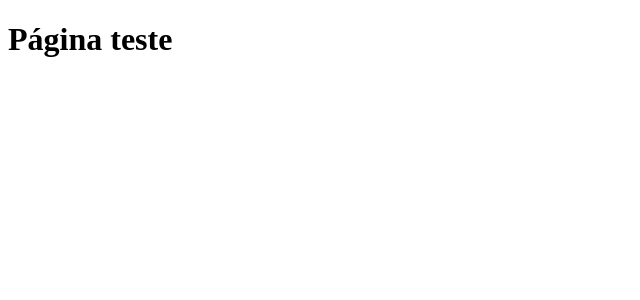
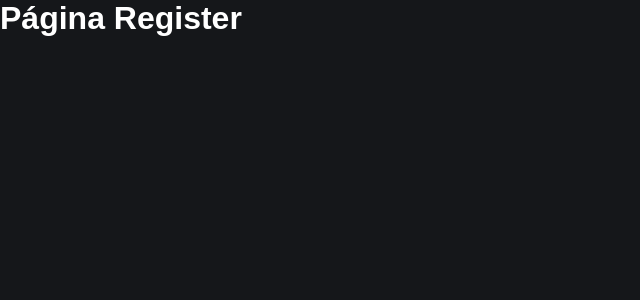
Before and after one commit to lz-junior/Class-React-2, a React (Create React App) app in the folder react-firebase/react-firebase/: page /register in a window 1280 px wide. Shown: the top 300 px of the page, without its empty margins (0-640 px from the left). Built offline with nearby package versions, Linux system fonts and the light colour scheme.

Commit message:
ToDo-newRoutes

```diff
--- a/react-firebase/react-firebase/src/App.js
+++ b/react-firebase/react-firebase/src/App.js
@@ -1,7 +1,10 @@
+import { BrowserRouter } from 'react-router-dom';
+import RoutesApp from './routes/index';
+
 export default function App() {
   return (
-    <div>
-      <h1>Página teste</h1>
-    </div>
+    <BrowserRouter>
+      <RoutesApp/>
+    </BrowserRouter>
   )
 }
--- a/react-firebase/react-firebase/src/index.js
+++ b/react-firebase/react-firebase/src/index.js
@@ -1,6 +1,7 @@
 import React from 'react';
 import ReactDOM from 'react-dom/client';
 import App from './App';
+import './index.css';
 
 
 const root = ReactDOM.createRoot(document.getElementById('root'));
--- /dev/null
+++ b/react-firebase/react-firebase/src/pages/Home/index.js
@@ -0,0 +1,9 @@
+import './home.css';
+
+export default function Home() {
+  return (
+    <div>
+      <h2>Home</h2>
+    </div>
+  )
+}
--- /dev/null
+++ b/react-firebase/react-firebase/src/pages/Register/index.js
@@ -0,0 +1,9 @@
+
+
+export default function Register() {
+  return (
+    <div>
+      <h1>Página Register</h1>
+    </div>
+  )
+}
--- /dev/null
+++ b/react-firebase/react-firebase/src/routes/index.js
@@ -0,0 +1,15 @@
+import { Routes, Route } from 'react-router-dom';
+import Home from '../pages/Home';
+import Register from '../pages/Register';
+
+
+function RoutesApp() {
+  return (
+    <Routes>
+      <Route path='/' element={<Home/>}/>
+      <Route path='/register' element={<Register/>}/>
+    </Routes>
+  )
+}
+
+export default RoutesApp;
```
Also changed, not shown: react-firebase/react-firebase/src/pages/Home/home.css (added).
